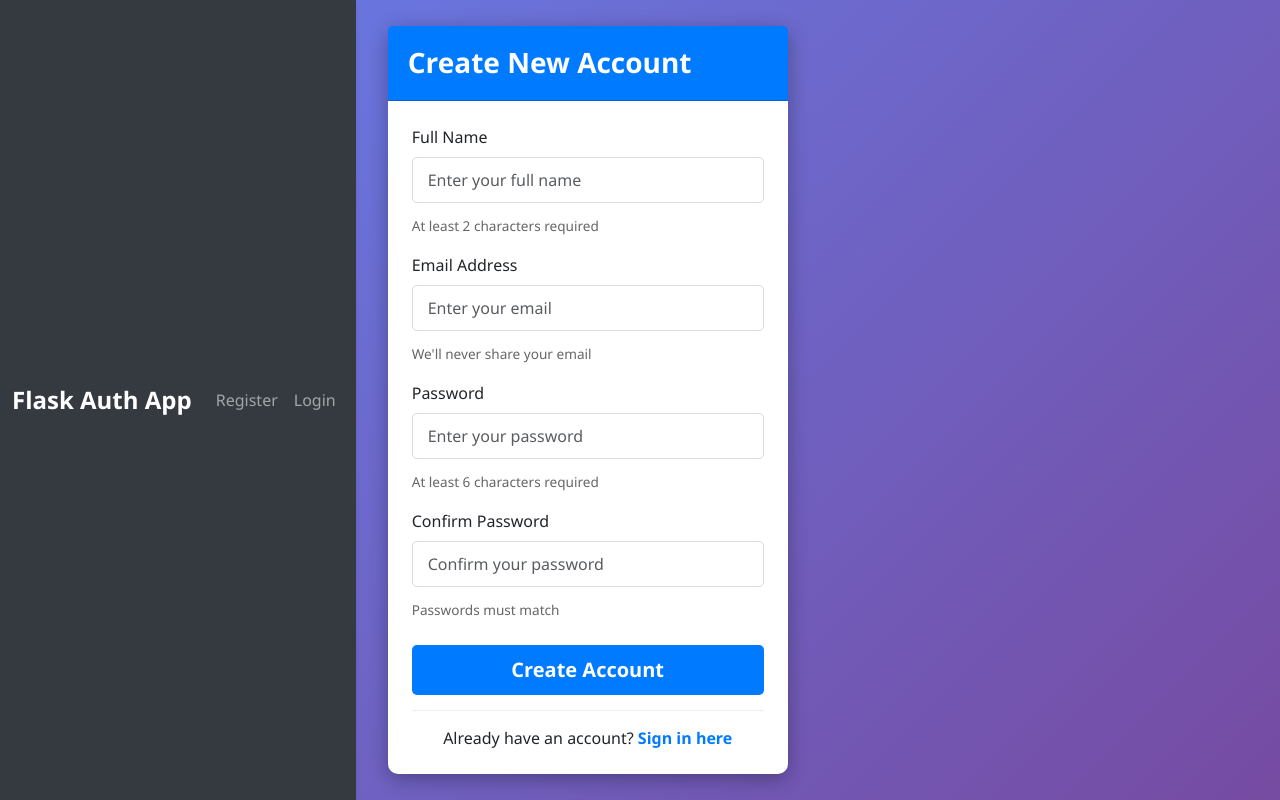
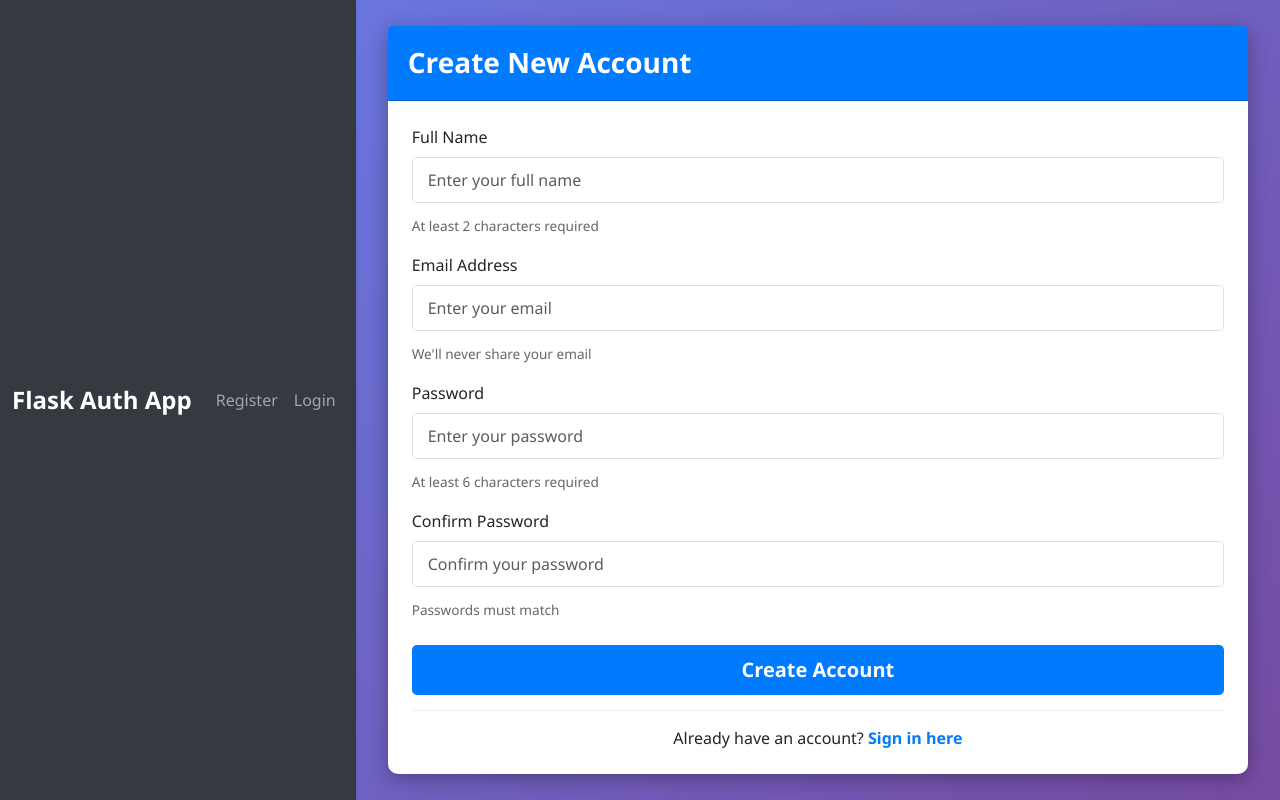
Before and after one commit to VikramCodeProject/FLASKPROREPOO, a Flask app: page /register in a window 1280 px wide. Run offline with Flask 3, Linux system fonts and the light colour scheme.

Commit message:
Update register page to full width container

```diff
--- a/templates/register.html
+++ b/templates/register.html
@@ -1,6 +1,14 @@
 {% extends 'base.html' %}
 
 {% block title %}Register - Flask Auth App{% endblock %}
+
+{% block extra_css %}
+<style>
+    .card {
+        max-width: 100% !important;
+    }
+</style>
+{% endblock %}
 
 {% block content %}
 <div class="card">
```
